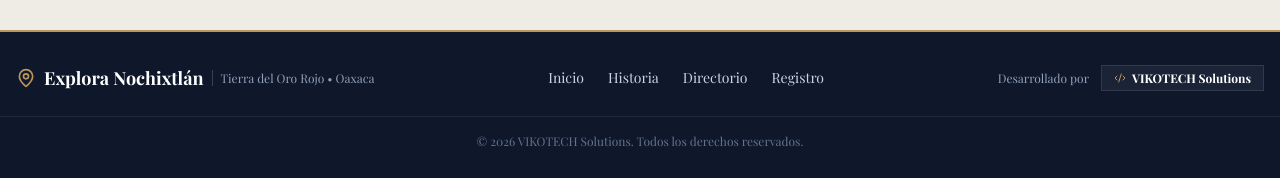
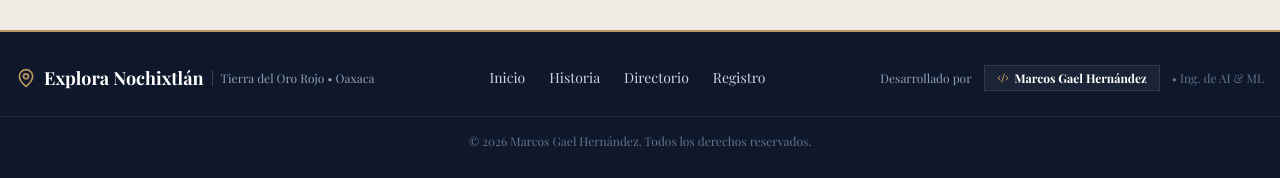
Before and after one commit to MarcosGHernandezCruz/turismo_nochixtlan, a Next.js app: page / in a window 1280 px wide. Shown: the part 5472-5650 px from the top of the page. Built offline with nearby package versions, Linux system fonts and the light colour scheme; a web font is replaced by a local one.

Commit message:
diseno: actualizacion de creditos de desarrollador en el footer

```diff
--- a/src/components/shared/Footer.tsx
+++ b/src/components/shared/Footer.tsx
@@ -28,14 +28,15 @@ export default function Footer() {
           <span>Desarrollado por</span>
           <div className="flex items-center gap-1.5 bg-white/5 px-3 py-1 border border-white/10">
             <Code2 size={12} className="text-gold" />
-            <span className="font-bold text-white">VIKOTECH Solutions</span>
+            <span className="font-bold text-white">Marcos Gael Hernández</span>
           </div>
+          <span className="text-xs text-slate-500">• Ing. de AI & ML</span>
         </div>
 
       </div>
 
       <div className="container mx-auto px-4 mt-6 pt-4 border-t border-slate-800 text-center text-xs text-slate-500 font-serif">
-        <p>&copy; {new Date().getFullYear()} VIKOTECH Solutions. Todos los derechos reservados.</p>
+        <p>&copy; {new Date().getFullYear()} Marcos Gael Hernández. Todos los derechos reservados.</p>
       </div>
     </footer>
   );
```
